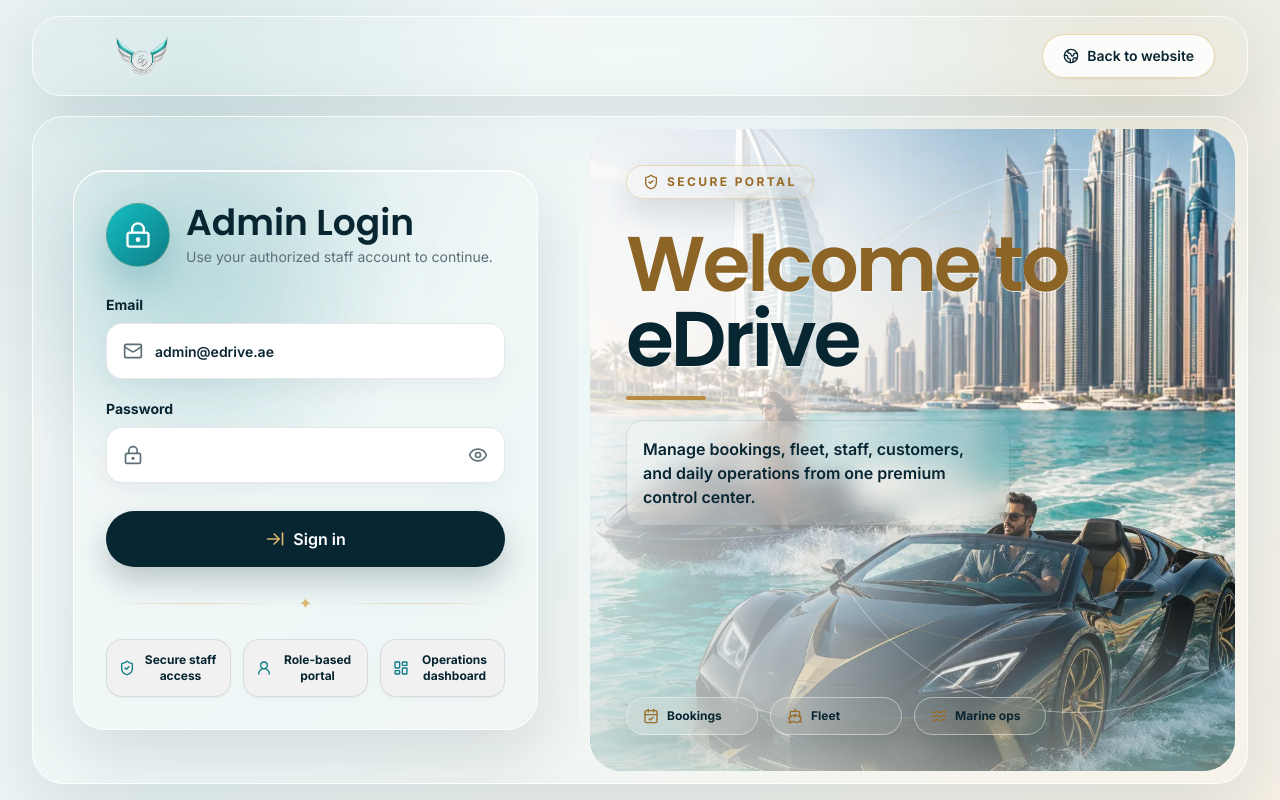
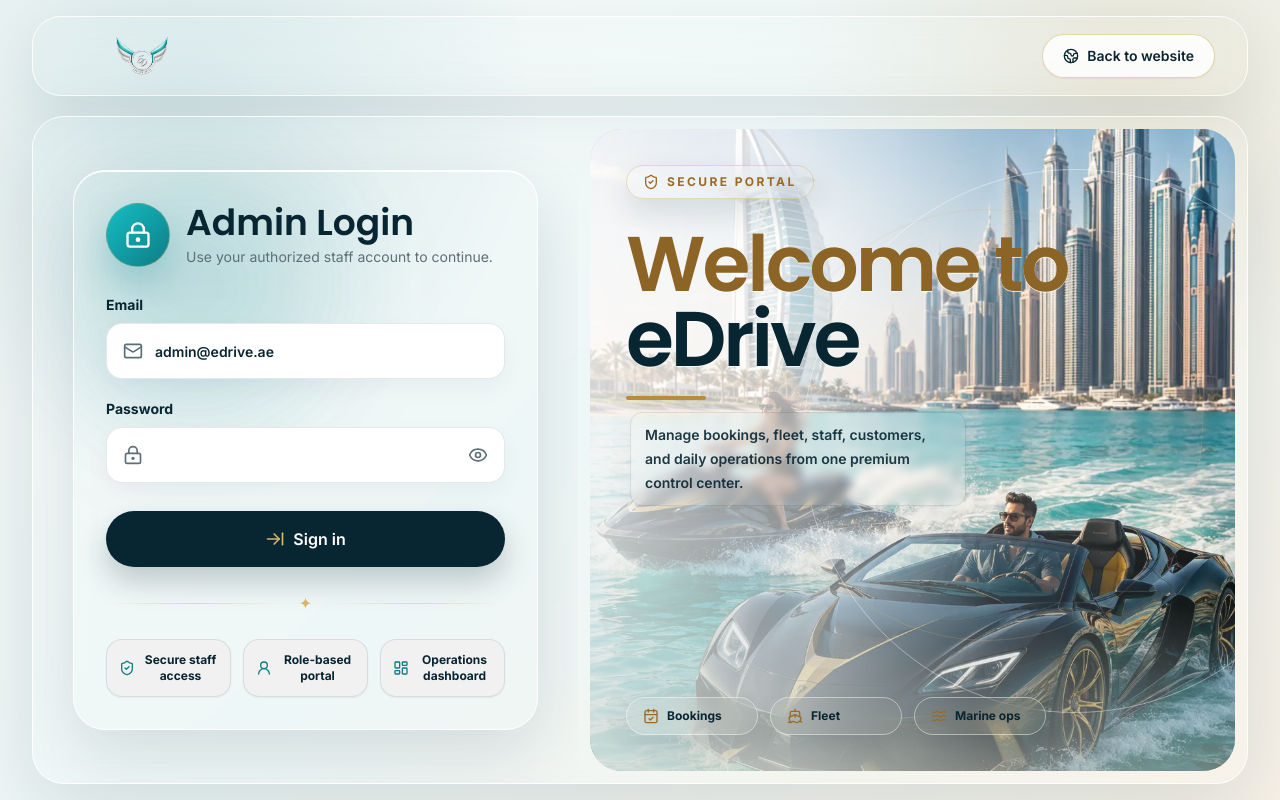
Before and after one commit to emranyounasdxb-ai/edrive-water-sports, a Next.js app: page /admin/login in a window 1280 px wide. Built offline with nearby package versions, Linux system fonts and the light colour scheme; no server answers.

Commit message:
Refine login hero supporting text

```diff
--- a/app/admin/login/page.tsx
+++ b/app/admin/login/page.tsx
@@ -120,7 +120,7 @@
                   <span className="block text-primary-900">eDrive</span>
                 </h1>
                 <div className="mt-5 h-1 w-20 rounded-full bg-[#B98A42] shadow-[0_8px_20px_rgba(185,138,66,0.26)]" />
-                <p className="mt-5 max-w-sm rounded-2xl border border-white/38 bg-white/34 p-4 text-sm font-semibold leading-7 text-primary-900 shadow-[0_14px_34px_rgba(8,37,50,0.10)] backdrop-blur-md sm:text-base">
+                <p className="ml-1 mt-3 max-w-[21rem] rounded-xl border border-white/24 bg-white/16 px-3.5 py-2.5 text-xs font-semibold leading-5 text-primary-900/90 shadow-[0_10px_24px_rgba(8,37,50,0.07)] backdrop-blur-sm sm:text-sm sm:leading-6">
                   Manage bookings, fleet, staff, customers, and daily operations from one premium control center.
                 </p>
               </div>
```
